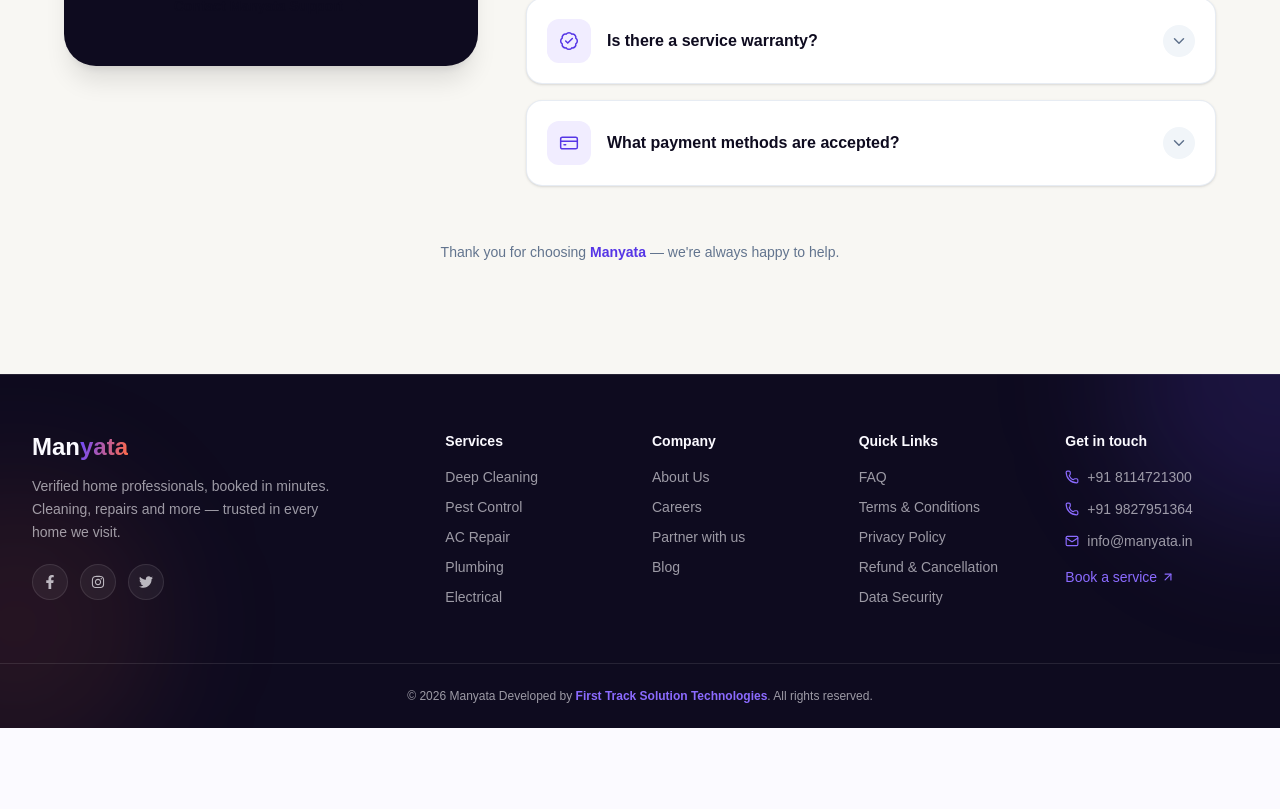
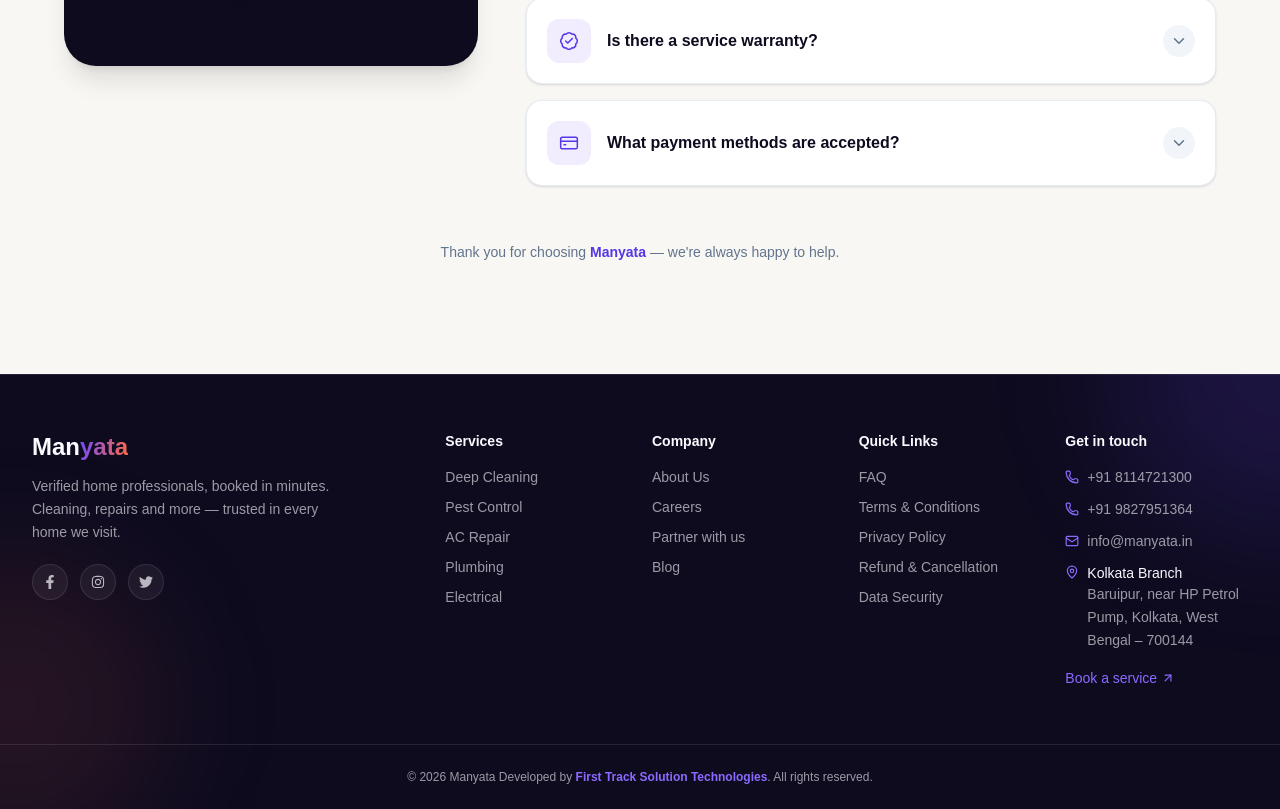
Before and after one commit to FirstTrackSolutionProjects/Manyata.in-Kaamlink_Updated, a React (Vite) app: page / in a window 1280 px wide. Shown: the part 11123-11932 px from the top of the page. Before the commit the page ends 11851 px from the top, so only its background shows below. Built offline with nearby package versions, Linux system fonts and the light colour scheme; no server answers.

Commit message:
Add Kolkata branch address to footer

```diff
--- a/src/components/Footer.jsx
+++ b/src/components/Footer.jsx
@@ -1,6 +1,6 @@
 
 import { Link } from "react-router-dom";
-import { Mail, Phone, ArrowUpRight } from "lucide-react";
+import { Mail, Phone, ArrowUpRight, MapPin } from "lucide-react";
 import { FaFacebookF, FaInstagram, FaTwitter } from "react-icons/fa";
 
 const SERVICE_LINKS = [
@@ -169,6 +169,16 @@ export default function Footer() {
               </a>
             </li>
 
+            <li className="flex items-start gap-2">
+              <MapPin size={14} className="mt-0.5 shrink-0 text-brand-400" />
+              <span>
+                <span className="block font-medium text-ivory">Kolkata Branch</span>
+                <span className="block leading-relaxed">
+                  Baruipur, near HP Petrol Pump, Kolkata, West Bengal – 700144
+                </span>
+              </span>
+            </li>
+
             <li>
               <Link
                 to="/contact"
```
